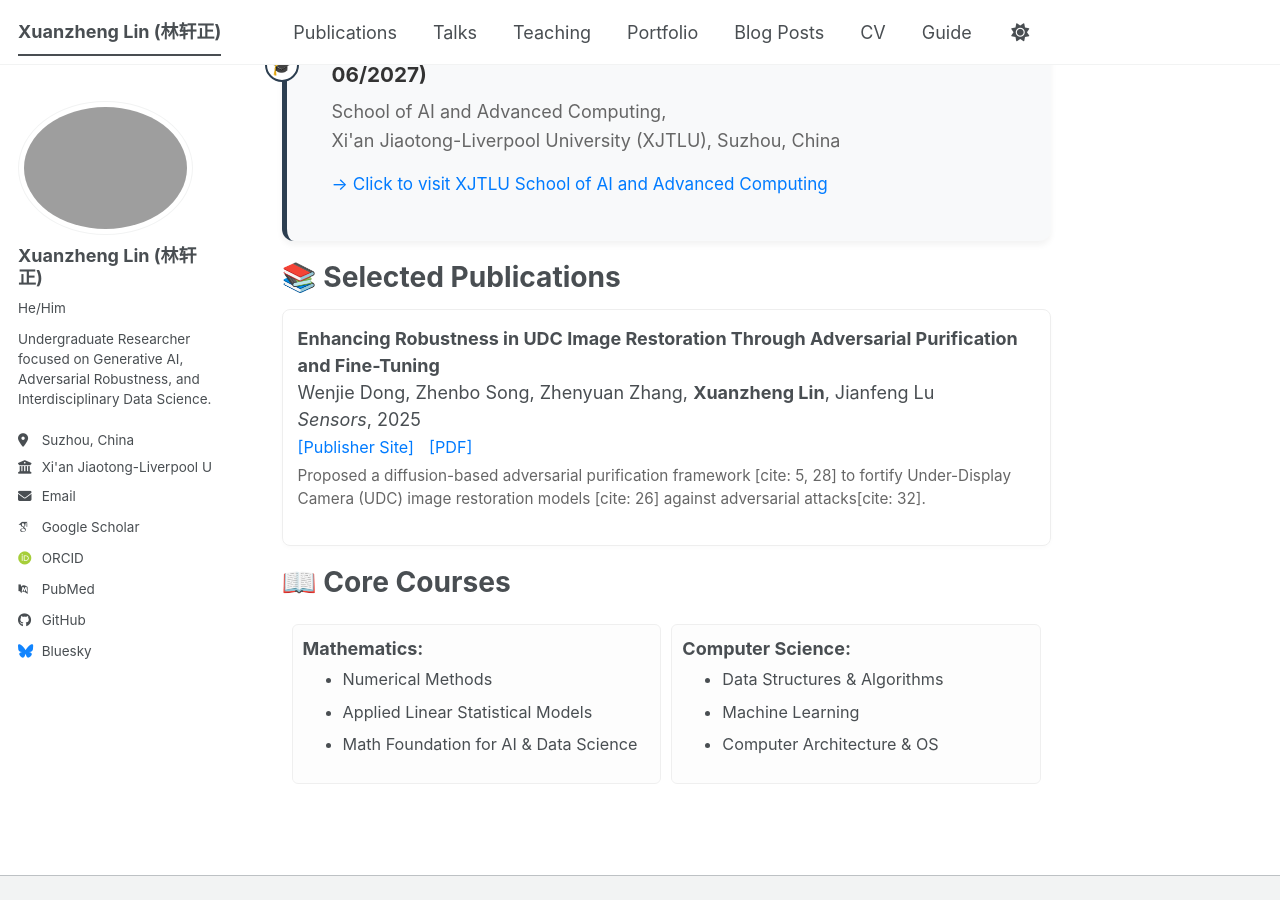
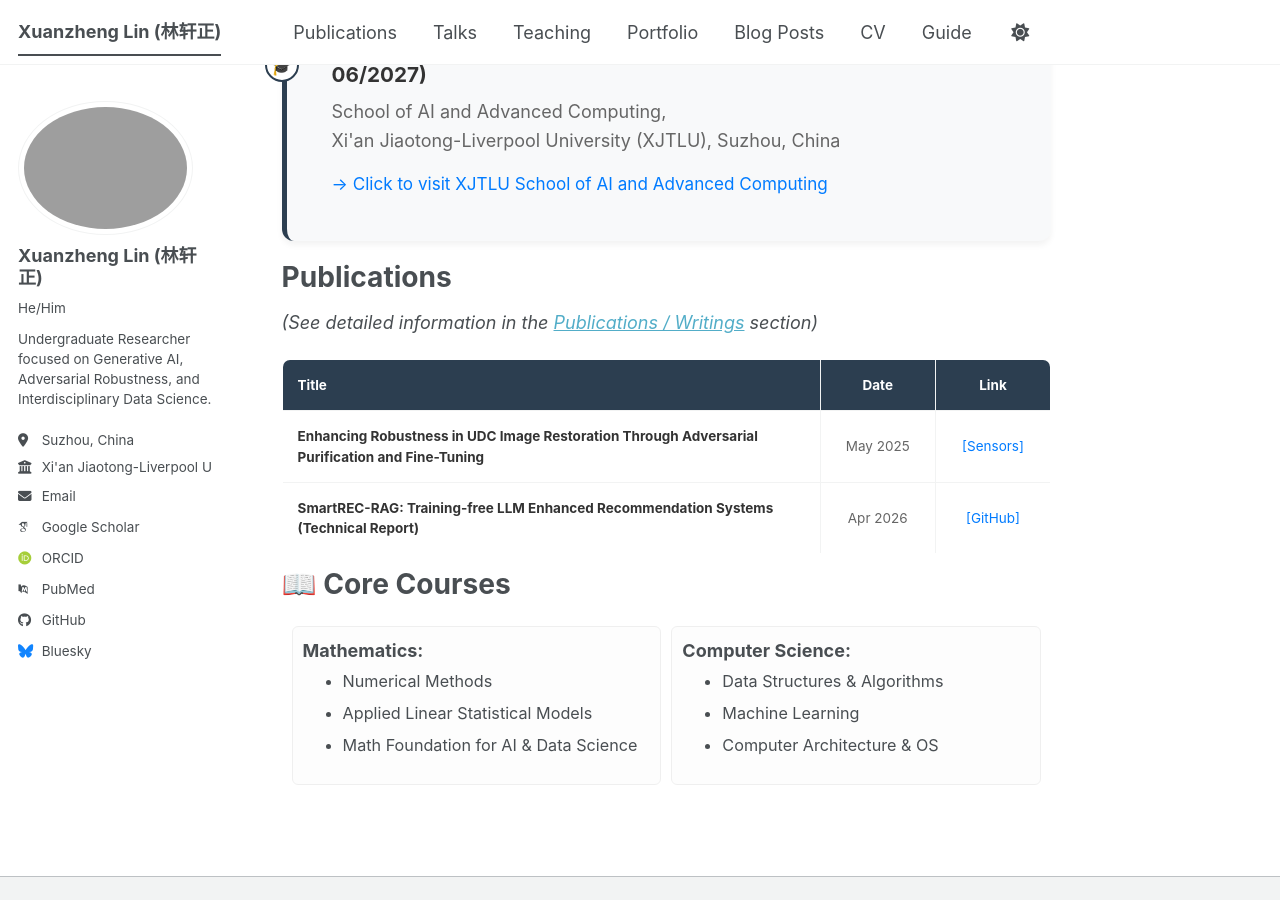
Before and after one commit to GunGunLin/linxuanzheng-academicpage, a Jekyll site: the page built from _pages/about.md, in a window 1280 px wide and 900 px high, scrolled down 1098 px. Built offline with Jekyll 4.4.1, drawn with Linux system fonts in a browser that asks for light colours; some web fonts are replaced; a script bundle is joined from its source files by our own code; library files that are not in the unit come from our copies.

Commit message:
Refactor publications section with new table layout
Updated the publications section with a new table format and added publication details.

```diff
--- a/_pages/about.md
+++ b/_pages/about.md
@@ -63,19 +63,39 @@ On this website, you can explore my publications, research projects, and my ongo
   </div>
 </div>
 
-# 📚 Selected Publications
-<div style="padding: 15px; background-color: #fff; border: 1px solid #eee; border-radius: 8px; box-shadow: 0 2px 4px rgba(0,0,0,0.02); margin-bottom: 20px;">
-  <strong>Enhancing Robustness in UDC Image Restoration Through Adversarial Purification and Fine-Tuning</strong> <br>
-  Wenjie Dong, Zhenbo Song, Zhenyuan Zhang, <b>Xuanzheng Lin</b>, Jianfeng Lu <br>
-  <i>Sensors</i>, 2025 <br>
+# Publications
 
-  <a href="https://doi.org/10.3390/s25113386" target="_blank" style="color: #007bff; font-size: 0.9rem; text-decoration: none; margin-right: 10px;">[Publisher Site]</a>
-  <a href="/linxuanzheng-academicpage/files/Sensors_UDC_Lin.pdf" target="_blank" style="color: #007bff; font-size: 0.9rem; text-decoration: none;">[PDF]</a>
+*(See detailed information in the [Publications / Writings]({{ site.baseurl }}/publications) section)*
 
-  <p style="font-size: 0.85rem; color: #666; margin-top: 5px;">
-    Proposed a diffusion-based adversarial purification framework [cite: 5, 28] to fortify Under-Display Camera (UDC) image restoration models [cite: 26] against adversarial attacks[cite: 32].
-  </p>
-</div>
+<table style="width: 100%; border-collapse: collapse; border: 1px solid #ddd; border-radius: 8px; overflow: hidden; margin-top: 15px;">
+  <thead style="background-color: #2c3e50; color: white;">
+    <tr>
+      <th style="padding: 15px; text-align: left; width: 70%;">Title</th>
+      <th style="padding: 15px; text-align: center; width: 15%;">Date</th>
+      <th style="padding: 15px; text-align: center; width: 15%;">Link</th>
+    </tr>
+  </thead>
+  <tbody>
+    <tr style="border-bottom: 1px solid #eee;">
+      <td style="padding: 15px; font-weight: bold; color: #333;">
+        Enhancing Robustness in UDC Image Restoration Through Adversarial Purification and Fine-Tuning
+      </td>
+      <td style="padding: 15px; text-align: center; color: #666;">May 2025</td>
+      <td style="padding: 15px; text-align: center;">
+        <a href="https://doi.org/10.3390/s25113386" target="_blank" style="color: #007bff; text-decoration: none;">[Sensors]</a>
+      </td>
+    </tr>
+    <tr style="border-bottom: 1px solid #eee;">
+      <td style="padding: 15px; font-weight: bold; color: #333;">
+        SmartREC-RAG: Training-free LLM Enhanced Recommendation Systems (Technical Report)
+      </td>
+      <td style="padding: 15px; text-align: center; color: #666;">Apr 2026</td>
+      <td style="padding: 15px; text-align: center;">
+        <a href="https://github.com/Lexie-pq/STAR-Rec-GPT2" target="_blank" style="color: #007bff; text-decoration: none;">[GitHub]</a>
+      </td>
+    </tr>
+  </tbody>
+</table>
 
 # 📖 Core Courses
 <div style="display: grid; grid-template-columns: 1fr 1fr; gap: 10px; padding: 10px;">
```
